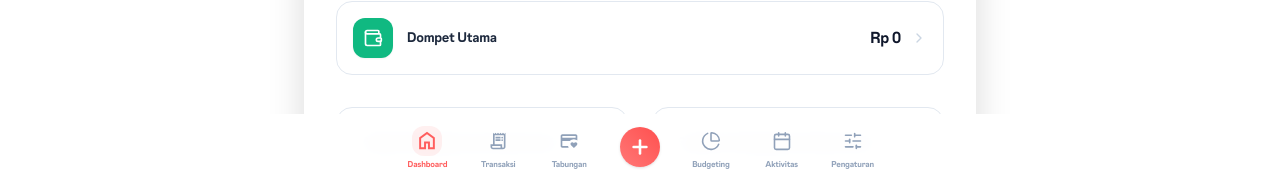
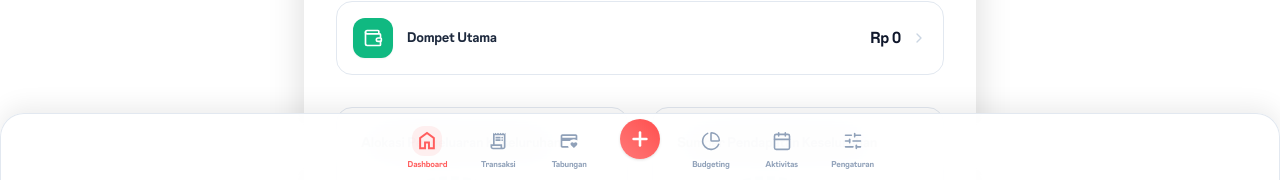
Before and after one commit to NECREZX/lifeboard-vip, a React (Vite) app: page / in a window 1280 px wide. Both pictures are taken after typing "Sample", "Sample123" into the empty fields and a click on the button "MASUK". Shown: the part 620-800 px from the top of the page. Built offline with nearby package versions, Linux system fonts and the light colour scheme; a small style sheet from the web is missing; a web font is replaced by a local one.

Commit message:
feat: apply customizable card styles to bottom nav
Pass cardRadius and cardStyle props to BottomNav to ensure consistent UI appearance across the application. Removed hardcoded style overrides in CSS to allow dynamic styling.

```diff
--- a/src/App.tsx
+++ b/src/App.tsx
@@ -2779,6 +2779,8 @@ export default function App() {
           }}
           accentColor={settings.themeColor === 'custom' ? (settings.customAccentColor || '#8b5cf6') : settings.themeColor}
           uiStyle={settings.uiStyle}
+          cardRadius={settings.cardRadius}
+          cardStyle={settings.cardStyle}
           isDarkMode={settings.isDarkMode}
           language={settings.language || 'id'}
           onAddClick={() => {
--- a/src/components/BottomNav.tsx
+++ b/src/components/BottomNav.tsx
@@ -1,7 +1,7 @@
 import React from 'react';
 import { Plus, PieChart, SlidersHorizontal, Calendar } from 'lucide-react';
 import { DashboardNavIcon, TransaksiIcon, TabunganIcon } from './CustomIcons';
-import { UIStyle, Language } from '../types';
+import { UIStyle, Language, CardRadius } from '../types';
 import { t } from '../lib/i18n';
 
 interface BottomNavProps {
@@ -10,6 +10,8 @@ interface BottomNavProps {
   accentColor: string;
   onAddClick: () => void;
   uiStyle?: UIStyle;
+  cardRadius?: CardRadius;
+  cardStyle?: 'flat' | 'bordered' | 'shadowed';
   isDarkMode?: boolean;
   language?: Language;
 }
@@ -20,6 +22,8 @@ export default function BottomNav({
   accentColor,
   onAddClick,
   uiStyle,
+  cardRadius = 'rounded',
+  cardStyle = 'shadowed',
   isDarkMode,
   language = 'id'
 }: BottomNavProps) {
@@ -51,6 +55,48 @@ export default function BottomNav({
 
   const resolvedAccent = getAccentColor();
 
+  const isSharp = cardRadius === 'sharp';
+  const isExtra = cardRadius === 'extra';
+  const isBordered = cardStyle === 'bordered';
+
+  // Warna abu-abu persis seperti garis tepi di card aplikasi (border-slate-200 / dark:border-slate-800)
+  const borderClasses = isBordered
+    ? 'border-slate-300 dark:border-slate-700'
+    : 'border-slate-200 dark:border-slate-800';
+
+  const borderWidthTop = isBordered ? 'border-t-2' : 'border-t';
+  const borderWidthX = isBordered ? 'border-x-2' : 'border-x';
+
+  const getNavContainerClasses = () => {
+    if (isSharp) {
+      return `w-full rounded-none ${borderWidthTop} ${borderClasses} shadow-[0_-4px_20px_rgba(0,0,0,0.06)] dark:shadow-[0_-4px_24px_rgba(0,0,0,0.45)]`;
+    }
+    if (isExtra) {
+      return `w-full rounded-t-[32px] sm:rounded-t-[36px] ${borderWidthTop} ${borderWidthX} ${borderClasses} shadow-[0_-8px_32px_rgba(0,0,0,0.1)] dark:shadow-[0_-8px_32px_rgba(0,0,0,0.5)]`;
+    }
+    // Default rounded
+    return `w-full rounded-t-2xl sm:rounded-t-3xl ${borderWidthTop} ${borderWidthX} ${borderClasses} shadow-[0_-6px_25px_rgba(0,0,0,0.08)] dark:shadow-[0_-6px_25px_rgba(0,0,0,0.45)]`;
+  };
+
+  const getNavBgClasses = () => {
+    if (uiStyle === 'glass') {
+      return 'backdrop-blur-xl bg-white/90 dark:bg-slate-950/90';
+    }
+    return 'bg-white/95 dark:bg-slate-950/95 backdrop-blur-md';
+  };
+
+  const getItemRadiusClass = () => {
+    switch (cardRadius) {
+      case 'sharp':
+        return 'rounded-none';
+      case 'extra':
+        return 'rounded-full';
+      case 'rounded':
+      default:
+        return 'rounded-xl';
+    }
+  };
+
   const allTabs = [
     { id: 'dashboard', label: t('nav_dashboard', language), icon: DashboardNavIcon },
     { id: 'transaksi', label: t('nav_transactions', language), icon: TransaksiIcon },
@@ -63,7 +109,7 @@ export default function BottomNav({
 
   return (
     <nav
-      className="fixed bottom-0 left-0 right-0 z-40 w-full no-print select-none bg-white/95 dark:bg-slate-950/95 backdrop-blur-md border-t border-slate-200/90 dark:border-slate-800/90 shadow-[0_-4px_20px_rgba(0,0,0,0.05)] dark:shadow-[0_-4px_24px_rgba(0,0,0,0.35)]"
+      className={`fixed bottom-0 left-0 right-0 z-40 no-print select-none transition-all duration-200 ${getNavBgClasses()} ${getNavContainerClasses()}`}
       id="bottom-dock-nav"
       style={{
         paddingBottom: 'env(safe-area-inset-bottom, 0px)'
@@ -79,7 +125,7 @@ export default function BottomNav({
                 onClick={onAddClick}
                 aria-label="Catat Baru"
                 title="Catat Baru"
-                className="group relative flex flex-col items-center justify-center focus:outline-none select-none touch-manipulation cursor-pointer w-full h-full py-1"
+                className="group relative -translate-y-1.5 sm:-translate-y-2 flex flex-col items-center justify-center focus:outline-none select-none touch-manipulation cursor-pointer w-full h-full py-1"
                 id="center-nav-add"
               >
                 <div
@@ -106,7 +152,7 @@ export default function BottomNav({
               id={`nav-tab-${tab.id}`}
             >
               <div
-                className="w-7.5 h-7.5 xs:w-8 xs:h-8 flex items-center justify-center shrink-0 rounded-xl transition-all duration-150"
+                className={`w-7.5 h-7.5 xs:w-8 xs:h-8 flex items-center justify-center shrink-0 ${getItemRadiusClass()} transition-all duration-150`}
                 style={isActive ? {
                   backgroundColor: `${resolvedAccent}18`,
                   color: resolvedAccent,
--- a/src/index.css
+++ b/src/index.css
@@ -347,12 +347,3 @@ html[data-font-style="playwrite"] {
     border: none !important;
   }
 }
-
-/* Explicitly eliminate any browser, framework, or utility borders/shadows on bottom nav */
-#bottom-dock-nav {
-  border-top: none !important;
-  border-width: 0px !important;
-  outline: none !important;
-  box-shadow: none !important;
-  -webkit-box-shadow: none !important;
-}
```
